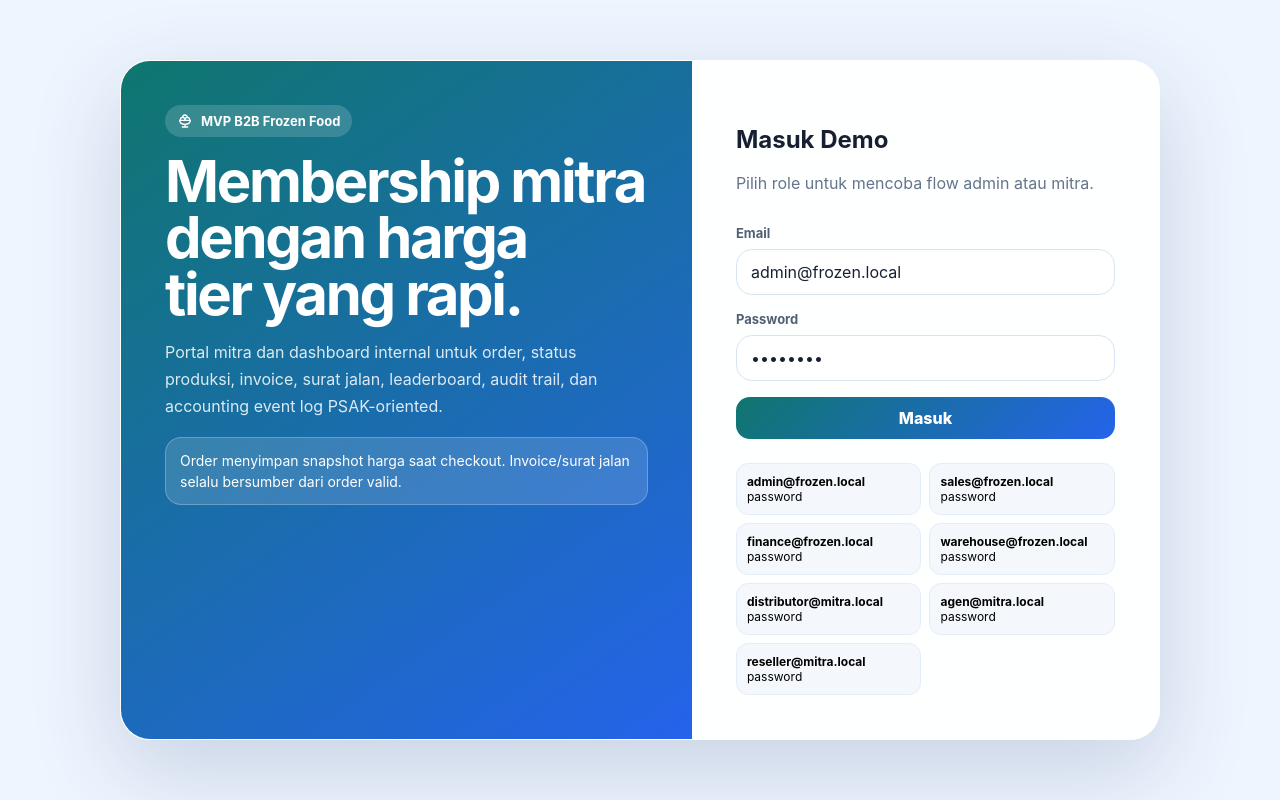
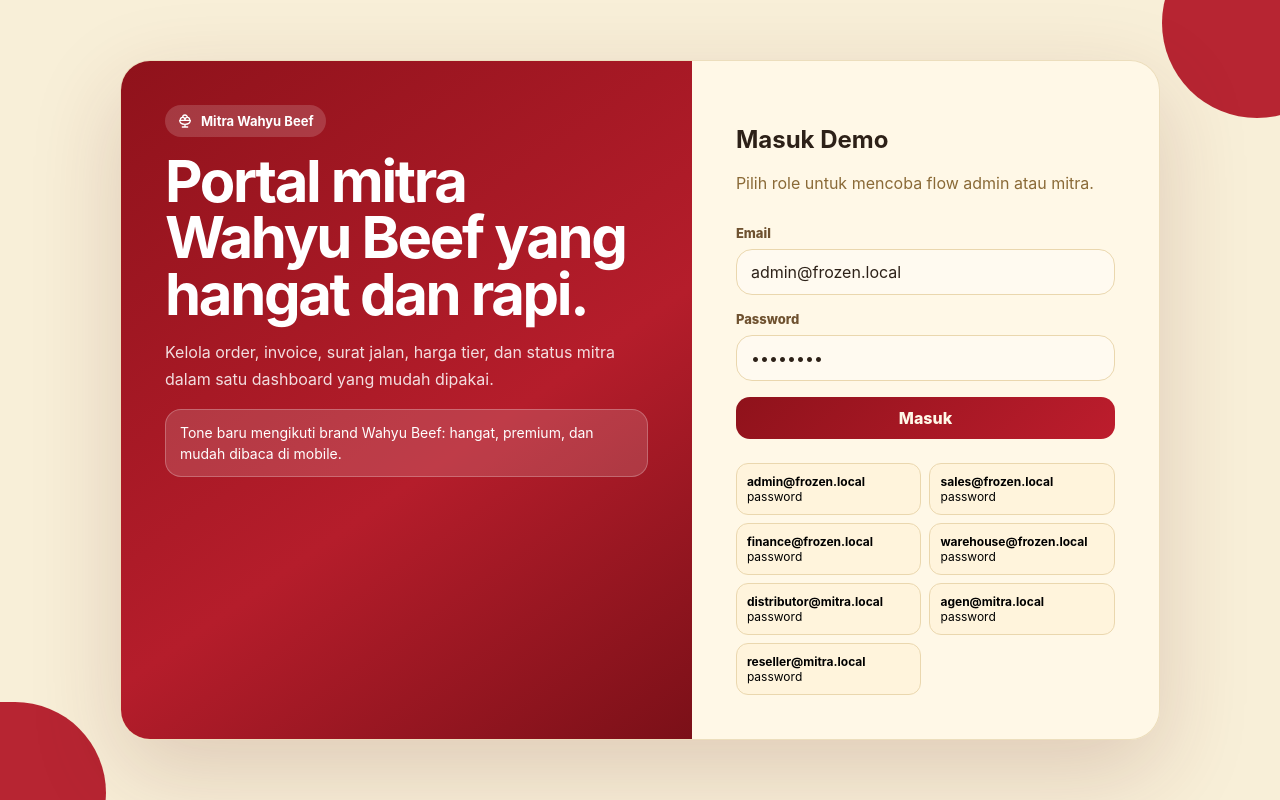
Before and after one commit to Z-tama/Aplikasi-Mitra-Wahyu-Beef, a React (Vite) app: page / in a window 1280 px wide. Built offline with nearby package versions, Linux system fonts and the light colour scheme.

Commit message:
Apply Wahyu Beef brand theme

```diff
--- a/index.html
+++ b/index.html
@@ -3,7 +3,7 @@
   <head>
     <meta charset="UTF-8" />
     <meta name="viewport" content="width=device-width, initial-scale=1.0" />
-    <title>Mitra Frozen Food</title>
+    <title>Mitra Wahyu Beef</title>
   </head>
   <body>
     <div id="root"></div>
--- a/src/main.tsx
+++ b/src/main.tsx
@@ -44,15 +44,15 @@
   return <main className="login-page">
     <section className="login-card">
       <div className="hero-panel">
-        <span className="badge"><IceCreamBowl size={16} /> MVP B2B Frozen Food</span>
-        <h1>Membership mitra dengan harga tier yang rapi.</h1>
-        <p>Portal mitra dan dashboard internal untuk order, status produksi, invoice, surat jalan, leaderboard, audit trail, dan accounting event log PSAK-oriented.</p>
-        <div className="notice" style={{ background: 'rgba(255,255,255,.14)', color: 'white', borderColor: 'rgba(255,255,255,.24)' }}>Order menyimpan snapshot harga saat checkout. Invoice/surat jalan selalu bersumber dari order valid.</div>
+        <span className="badge"><IceCreamBowl size={16} /> Mitra Wahyu Beef</span>
+        <h1>Portal mitra Wahyu Beef yang hangat dan rapi.</h1>
+        <p>Kelola order, invoice, surat jalan, harga tier, dan status mitra dalam satu dashboard yang mudah dipakai.</p>
+        <div className="notice" style={{ background: 'rgba(255,255,255,.14)', color: 'white', borderColor: 'rgba(255,255,255,.24)' }}>Tone baru mengikuti brand Wahyu Beef: hangat, premium, dan mudah dibaca di mobile.</div>
       </div>
       <form className="login-form" onSubmit={submit}>
         <div>
           <h2>Masuk Demo</h2>
-          <p style={{ color: '#64748b' }}>Pilih role untuk mencoba flow admin atau mitra.</p>
+          <p style={{ color: '#8a6a37' }}>Pilih role untuk mencoba flow admin atau mitra.</p>
         </div>
         <div className="field"><label>Email</label><input className="input" value={email} onChange={(e) => setEmail(e.target.value)} /></div>
         <div className="field"><label>Password</label><input className="input" type="password" value={password} onChange={(e) => setPassword(e.target.value)} /></div>
@@ -71,7 +71,7 @@
     : [['dashboard', 'Dashboard', LayoutDashboard], ['orders', 'Order', ClipboardList], ['products', 'Produk', Package], ['partners', 'Mitra', Users], ['pricing', 'Harga Tier', ReceiptText], ['documents', 'Invoice & SJ', FileText], ['leaderboard', 'Leaderboard', Medal], ['reports', 'Reports', BarChart3], ['accounting', 'Accounting Events', ShieldCheck], ['audit', 'Audit Trail', ShieldCheck]] as const;
   return <div className="app-shell layout">
     <aside className="sidebar">
-      <div className="brand"><div className="logo">FF</div><div><h2>Mitra Frozen</h2><span>Membership App</span></div></div>
+      <div className="brand"><div className="logo">WB</div><div><h2>Wahyu Beef</h2><span>Mitra App</span></div></div>
       <nav className="nav">{nav.map(([key, label, Icon]) => <button key={key} className={view === key ? 'active' : ''} onClick={() => setView(key)}><Icon size={18} /> {label}</button>)}</nav>
       <div className="user-box"><b>{user.name}</b><br /><span>{roleLabel(user.role)}</span><br /><br /><button className="btn small" onClick={onLogout}><LogOut size={14} /> Keluar</button></div>
     </aside>
@@ -95,7 +95,7 @@
 function Topbar({ state, user, view }: { state: AppState; user: User; view: View }) {
   const partner = findPartnerForUser(state, user);
   const title: Record<View, string> = { dashboard: 'Dashboard Operasional', catalog: 'Katalog Mitra', orders: user.role === 'partner' ? 'Order Saya' : 'Order Management', products: 'Product Catalog', partners: 'Mitra Management', pricing: 'Tier Pricing', documents: 'Invoice & Surat Jalan', leaderboard: 'Leaderboard Mitra', reports: 'Basic Reports', audit: 'Audit Trail', accounting: 'Accounting Event Log' };
-  return <header className="topbar"><div><h1>{title[view]}</h1><p>{partner ? `${partner.businessName} • ${tierName(state, partner.tierId)}` : 'Admin workspace untuk frozen food B2B'}</p></div><div className="badge" style={{ background: 'white', color: '#0f766e', border: '1px solid #dbeafe' }}>{roleLabel(user.role)}</div></header>;
+  return <header className="topbar"><div><h1>{title[view]}</h1><p>{partner ? `${partner.businessName} • ${tierName(state, partner.tierId)}` : 'Admin workspace Wahyu Beef'}</p></div><div className="badge" style={{ background: '#fff8e8', color: '#8f121b', border: '1px solid #ead7ae' }}>{roleLabel(user.role)}</div></header>;
 }
 
 function Dashboard({ state }: { state: AppState }) {
--- a/src/styles.css
+++ b/src/styles.css
@@ -1,6 +1,6 @@
 :root {
-  color: #172033;
-  background: #eef5ff;
+  color: #2d2118;
+  background: #f8efd8;
   font-family: Inter, ui-sans-serif, system-ui, -apple-system, BlinkMacSystemFont, 'Segoe UI', sans-serif;
 }
 * { box-sizing: border-box; min-width: 0; }
@@ -9,79 +9,82 @@
 #root { width: 100%; overflow-x: hidden; }
 button, input, select, textarea { font: inherit; max-width: 100%; }
 button { cursor: pointer; border: 0; }
-.app-shell { min-height: 100vh; background: radial-gradient(circle at top left, #d8fff4, transparent 28rem), linear-gradient(135deg, #f8fbff 0%, #e9f2ff 100%); }
+.app-shell { min-height: 100vh; background: radial-gradient(circle at top right, rgba(174, 24, 35, .18), transparent 22rem), radial-gradient(circle at bottom left, rgba(179, 145, 64, .18), transparent 18rem), linear-gradient(135deg, #fff8e8 0%, #f5e7c8 100%); }
+.app-shell::before, .login-page::before { content: ''; position: fixed; right: -72px; top: -72px; width: 190px; height: 190px; border-radius: 999px; background: #b51d2b; opacity: .96; pointer-events: none; z-index: 0; }
+.app-shell::after, .login-page::after { content: ''; position: fixed; left: -64px; bottom: -72px; width: 170px; height: 170px; border-radius: 40% 60% 52% 48%; background: #b51d2b; opacity: .96; pointer-events: none; z-index: 0; }
+.layout, .login-card { position: relative; z-index: 1; }
 .login-page { min-height: 100vh; display: grid; place-items: center; padding: 24px; width: 100%; overflow-x: hidden; }
-.login-card { width: min(100%, 1040px); display: grid; grid-template-columns: minmax(0, 1.1fr) minmax(0, .9fr); overflow: hidden; border-radius: 30px; background: rgba(255,255,255,.92); box-shadow: 0 30px 90px rgba(20, 49, 95, .18); border: 1px solid rgba(255,255,255,.7); }
-.hero-panel { padding: 44px; background: linear-gradient(145deg, #0f766e, #2563eb); color: white; overflow: hidden; }
+.login-card { width: min(100%, 1040px); display: grid; grid-template-columns: minmax(0, 1.1fr) minmax(0, .9fr); overflow: hidden; border-radius: 30px; background: rgba(255,248,232,.96); box-shadow: 0 30px 90px rgba(105, 34, 28, .18); border: 1px solid rgba(179,145,64,.25); }
+.hero-panel { padding: 44px; background: linear-gradient(145deg, #8f121b, #b51d2b 58%, #7b1018); color: white; overflow: hidden; }
 .hero-panel h1 { font-size: clamp(34px, 5vw, 58px); margin: 16px 0; letter-spacing: -.04em; line-height: .98; overflow-wrap: anywhere; text-wrap: balance; }
 .hero-panel p { color: rgba(255,255,255,.85); line-height: 1.7; max-width: 560px; overflow-wrap: anywhere; }
 .badge { display: inline-flex; gap: 8px; align-items: center; padding: 8px 12px; border-radius: 999px; background: rgba(255,255,255,.16); font-weight: 700; font-size: 13px; max-width: 100%; overflow-wrap: anywhere; }
 .login-form { padding: 44px; display: flex; flex-direction: column; gap: 16px; min-width: 0; }
 .field { display: flex; flex-direction: column; gap: 8px; }
-.field label { font-size: 13px; color: #516075; font-weight: 700; }
-.input, select, textarea { border: 1px solid #d9e4f2; border-radius: 16px; padding: 12px 14px; background: white; color: #172033; outline: none; }
-.input:focus, select:focus, textarea:focus { border-color: #2563eb; box-shadow: 0 0 0 4px rgba(37,99,235,.1); }
-.btn { display: inline-flex; align-items: center; justify-content: center; gap: 8px; border-radius: 14px; padding: 11px 15px; background: #e7eef8; color: #172033; font-weight: 800; transition: .2s; }
-.btn:hover { transform: translateY(-1px); box-shadow: 0 12px 24px rgba(37,99,235,.14); }
-.btn.primary { background: linear-gradient(135deg, #0f766e, #2563eb); color: white; }
-.btn.danger { background: #fee2e2; color: #991b1b; }
-.btn.success { background: #dcfce7; color: #166534; }
+.field label { font-size: 13px; color: #6f5230; font-weight: 800; }
+.input, select, textarea { border: 1px solid #ead7ae; border-radius: 16px; padding: 12px 14px; background: #fffaf0; color: #2d2118; outline: none; }
+.input:focus, select:focus, textarea:focus { border-color: #b39140; box-shadow: 0 0 0 4px rgba(179,145,64,.16); }
+.btn { display: inline-flex; align-items: center; justify-content: center; gap: 8px; border-radius: 14px; padding: 11px 15px; background: #f0dfb8; color: #3a2819; font-weight: 800; transition: .2s; }
+.btn:hover { transform: translateY(-1px); box-shadow: 0 12px 24px rgba(143,18,27,.16); }
+.btn.primary { background: linear-gradient(135deg, #8f121b, #bd1d2d); color: #fff8e8; }
+.btn.danger { background: #f8d7d7; color: #8f121b; }
+.btn.success { background: #ead7ae; color: #6f4e12; }
 .btn.small { padding: 8px 10px; border-radius: 10px; font-size: 12px; }
 .demo-grid { display: grid; grid-template-columns: 1fr 1fr; gap: 8px; margin-top: 8px; }
-.demo-account { border-radius: 12px; padding: 10px; background: #f4f8fc; border: 1px solid #e3edf8; font-size: 12px; text-align: left; overflow-wrap: anywhere; }
+.demo-account { border-radius: 12px; padding: 10px; background: #fff4dc; border: 1px solid #ead7ae; font-size: 12px; text-align: left; overflow-wrap: anywhere; }
 .layout { display: grid; grid-template-columns: 280px minmax(0, 1fr); min-height: 100vh; width: 100%; overflow-x: hidden; }
-.sidebar { padding: 22px; background: rgba(255,255,255,.9); border-right: 1px solid #dfe9f5; position: sticky; top: 0; height: 100vh; overflow: auto; }
+.sidebar { padding: 22px; background: rgba(255,248,232,.94); border-right: 1px solid #ead7ae; position: sticky; top: 0; height: 100vh; overflow: auto; }
 .brand { display: flex; gap: 12px; align-items: center; margin-bottom: 22px; }
-.logo { width: 44px; height: 44px; border-radius: 16px; background: linear-gradient(135deg, #0f766e, #2563eb); color: white; display: grid; place-items: center; font-weight: 900; }
+.logo { width: 44px; height: 44px; border-radius: 16px; background: linear-gradient(135deg, #8f121b, #bd1d2d); color: white; display: grid; place-items: center; font-weight: 900; }
 .brand h2 { margin: 0; font-size: 18px; letter-spacing: -.02em; }
-.brand span { color: #64748b; font-size: 12px; }
+.brand span { color: #8a6a37; font-size: 12px; font-weight: 700; }
 .nav { display: flex; flex-direction: column; gap: 8px; }
-.nav button { width: 100%; text-align: left; border-radius: 14px; padding: 12px; background: transparent; color: #475569; font-weight: 800; display: flex; gap: 10px; align-items: center; }
-.nav button.active, .nav button:hover { background: #eaf3ff; color: #0f766e; }
-.user-box { margin-top: 20px; padding: 14px; border-radius: 18px; background: #f8fbff; border: 1px solid #e4edf8; font-size: 13px; }
+.nav button { width: 100%; text-align: left; border-radius: 14px; padding: 12px; background: transparent; color: #5f4631; font-weight: 800; display: flex; gap: 10px; align-items: center; }
+.nav button.active, .nav button:hover { background: #f4dfad; color: #8f121b; }
+.user-box { margin-top: 20px; padding: 14px; border-radius: 18px; background: #fff3d8; border: 1px solid #ead7ae; font-size: 13px; }
 .main { padding: 28px; overflow: auto; width: 100%; max-width: 100vw; }
 .topbar { display: flex; justify-content: space-between; align-items: flex-start; gap: 16px; margin-bottom: 24px; }
 .topbar h1 { margin: 0; font-size: clamp(26px, 4vw, 42px); letter-spacing: -.04em; }
-.topbar p { margin: 8px 0 0; color: #64748b; }
+.topbar p { margin: 8px 0 0; color: #8a6a37; }
 .grid { display: grid; gap: 16px; }
 .grid.cols-2 { grid-template-columns: repeat(2, minmax(0, 1fr)); }
 .grid.cols-3 { grid-template-columns: repeat(3, minmax(0, 1fr)); }
 .grid.cols-4 { grid-template-columns: repeat(4, minmax(0, 1fr)); }
-.card { background: rgba(255,255,255,.9); border: 1px solid #e0e9f6; border-radius: 24px; padding: 20px; box-shadow: 0 14px 40px rgba(20,49,95,.08); min-width: 0; overflow: hidden; }
+.card { background: rgba(255,250,240,.94); border: 1px solid #ead7ae; border-radius: 24px; padding: 20px; box-shadow: 0 14px 40px rgba(105,34,28,.08); min-width: 0; overflow: hidden; }
 .card h3 { margin: 0 0 10px; }
 .metric { display: flex; flex-direction: column; gap: 6px; }
 .metric .value { font-size: 30px; font-weight: 950; letter-spacing: -.04em; overflow-wrap: anywhere; }
-.metric .label { color: #64748b; font-weight: 700; font-size: 13px; }
-.table-wrap { overflow: auto; max-width: 100%; border-radius: 18px; border: 1px solid #e3edf8; -webkit-overflow-scrolling: touch; }
-table { width: 100%; border-collapse: collapse; min-width: 760px; background: white; }
-th, td { padding: 13px 14px; text-align: left; border-bottom: 1px solid #edf2f7; font-size: 14px; vertical-align: top; }
-th { background: #f8fbff; color: #526174; font-size: 12px; text-transform: uppercase; letter-spacing: .04em; }
-.status { display: inline-flex; align-items: center; border-radius: 999px; padding: 6px 10px; font-weight: 900; font-size: 12px; background: #e0f2fe; color: #075985; }
-.status.delivered, .status.paid { background: #dcfce7; color: #166534; }
-.status.cancelled, .status.void { background: #fee2e2; color: #991b1b; }
-.status.pending, .status.partial { background: #fef3c7; color: #92400e; }
+.metric .label { color: #8a6a37; font-weight: 700; font-size: 13px; }
+.table-wrap { overflow: auto; max-width: 100%; border-radius: 18px; border: 1px solid #ead7ae; -webkit-overflow-scrolling: touch; }
+table { width: 100%; border-collapse: collapse; min-width: 760px; background: #fffaf0; }
+th, td { padding: 13px 14px; text-align: left; border-bottom: 1px solid #f0dfb8; font-size: 14px; vertical-align: top; }
+th { background: #fff3d8; color: #7b5b2f; font-size: 12px; text-transform: uppercase; letter-spacing: .04em; }
+.status { display: inline-flex; align-items: center; border-radius: 999px; padding: 6px 10px; font-weight: 900; font-size: 12px; background: #f0dfb8; color: #7b1018; }
+.status.delivered, .status.paid { background: #ead7ae; color: #6f4e12; }
+.status.cancelled, .status.void { background: #f8d7d7; color: #8f121b; }
+.status.pending, .status.partial { background: #fff0bd; color: #8a5a00; }
 .actions { display: flex; gap: 8px; flex-wrap: wrap; }
 .catalog { display: grid; grid-template-columns: repeat(auto-fill, minmax(230px, 1fr)); gap: 16px; }
 .product-card { display: flex; flex-direction: column; gap: 10px; }
-.product-visual { height: 118px; border-radius: 18px; background: linear-gradient(135deg, #dbeafe, #ccfbf1); display: grid; place-items: center; font-size: 42px; }
+.product-visual { height: 118px; border-radius: 18px; background: linear-gradient(135deg, #fff0bd, #ead7ae); display: grid; place-items: center; font-size: 42px; }
 .product-card h3 { margin: 0; }
-.price { font-size: 22px; font-weight: 950; color: #0f766e; }
+.price { font-size: 22px; font-weight: 950; color: #8f121b; }
 .qty-row { display: grid; grid-template-columns: 1fr auto; gap: 8px; align-items: center; }
-.notice { padding: 12px 14px; border-radius: 16px; background: #ecfeff; color: #155e75; border: 1px solid #cffafe; font-size: 14px; line-height: 1.5; }
-.warning { background: #fffbeb; color: #92400e; border-color: #fde68a; }
+.notice { padding: 12px 14px; border-radius: 16px; background: #fff0bd; color: #6f4e12; border: 1px solid #e0bd62; font-size: 14px; line-height: 1.5; }
+.warning { background: #fff0bd; color: #8a5a00; border-color: #e0bd62; }
 .modal-backdrop { position: fixed; inset: 0; background: rgba(15,23,42,.48); display: grid; place-items: center; padding: 20px; z-index: 50; }
-.modal { width: min(900px, 100%); max-height: 90vh; overflow: auto; background: white; border-radius: 26px; padding: 24px; box-shadow: 0 28px 90px rgba(0,0,0,.25); }
-.document { background: white; color: #111827; padding: 28px; border: 1px solid #e5e7eb; border-radius: 14px; }
+.modal { width: min(900px, 100%); max-height: 90vh; overflow: auto; background: #fffaf0; border-radius: 26px; padding: 24px; box-shadow: 0 28px 90px rgba(0,0,0,.25); }
+.document { background: #fffaf0; color: #111827; padding: 28px; border: 1px solid #ead7ae; border-radius: 14px; }
 .document h2 { margin-top: 0; }
-.doc-head { display: flex; justify-content: space-between; gap: 20px; border-bottom: 2px solid #111827; padding-bottom: 14px; margin-bottom: 18px; }
+.doc-head { display: flex; justify-content: space-between; gap: 20px; border-bottom: 2px solid #8f121b; padding-bottom: 14px; margin-bottom: 18px; }
 .kv { display: grid; grid-template-columns: 150px 1fr; gap: 6px 12px; font-size: 14px; }
-.footer-note { margin-top: 16px; color: #64748b; font-size: 13px; }
+.footer-note { margin-top: 16px; color: #8a6a37; font-size: 13px; }
 @media print { .sidebar, .topbar, .no-print, .btn { display: none !important; } .layout { display: block; } .main { padding: 0; } .card, .document { box-shadow: none; border: 0; } }
 @media (max-width: 920px) {
   .login-card { grid-template-columns: minmax(0, 1fr); }
   .hero-panel { padding: 32px; }
   .layout { grid-template-columns: minmax(0, 1fr); }
-  .sidebar { position: relative; height: auto; width: 100%; border-right: 0; border-bottom: 1px solid #dfe9f5; }
+  .sidebar { position: relative; height: auto; width: 100%; border-right: 0; border-bottom: 1px solid #ead7ae; }
   .main { padding: 18px; overflow-x: hidden; }
   .grid.cols-2, .grid.cols-3, .grid.cols-4 { grid-template-columns: minmax(0, 1fr); }
   .topbar { flex-direction: column; }
@@ -95,7 +98,7 @@
   .hero-panel p { font-size: 15px; line-height: 1.65; }
   .login-form { padding: 28px 22px; }
   .demo-grid { grid-template-columns: minmax(0, 1fr); }
-  .app-shell { background: linear-gradient(135deg, #f8fbff 0%, #e9f2ff 100%); }
+  .app-shell { background: linear-gradient(135deg, #fff8e8 0%, #f5e7c8 100%); }
   .sidebar { padding: 16px; }
   .brand { margin-bottom: 14px; }
   .nav { display: grid; grid-template-columns: repeat(2, minmax(0, 1fr)); gap: 8px; }
@@ -112,9 +115,9 @@
   .responsive-table table, .orders-table table, .documents-table table { min-width: 0; display: block; background: transparent; }
   .responsive-table thead, .orders-table thead, .documents-table thead { display: none; }
   .responsive-table tbody, .orders-table tbody, .documents-table tbody { display: grid; gap: 12px; }
-  .responsive-table tr, .orders-table tr, .documents-table tr { display: grid; gap: 10px; padding: 14px; border: 1px solid #e3edf8; border-radius: 18px; background: #fff; box-shadow: 0 10px 26px rgba(20,49,95,.07); }
+  .responsive-table tr, .orders-table tr, .documents-table tr { display: grid; gap: 10px; padding: 14px; border: 1px solid #ead7ae; border-radius: 18px; background: #fff; box-shadow: 0 10px 26px rgba(20,49,95,.07); }
   .responsive-table td, .orders-table td, .documents-table td { display: grid; grid-template-columns: 98px minmax(0, 1fr); gap: 10px; align-items: start; padding: 0; border: 0; font-size: 13px; overflow-wrap: anywhere; }
-  .responsive-table td::before, .orders-table td::before, .documents-table td::before { content: attr(data-label); color: #64748b; font-size: 11px; font-weight: 900; text-transform: uppercase; letter-spacing: .04em; }
+  .responsive-table td::before, .orders-table td::before, .documents-table td::before { content: attr(data-label); color: #8a6a37; font-size: 11px; font-weight: 900; text-transform: uppercase; letter-spacing: .04em; }
   .orders-table td[data-label="No Order"], .documents-table td[data-label="Order"] { grid-template-columns: minmax(0, 1fr); }
   .orders-table td[data-label="No Order"]::before, .documents-table td[data-label="Order"]::before { display: none; }
   .orders-table td[data-label="Aksi"] .actions, .documents-table td[data-label="Aksi"] .actions { justify-content: flex-start; }
```
